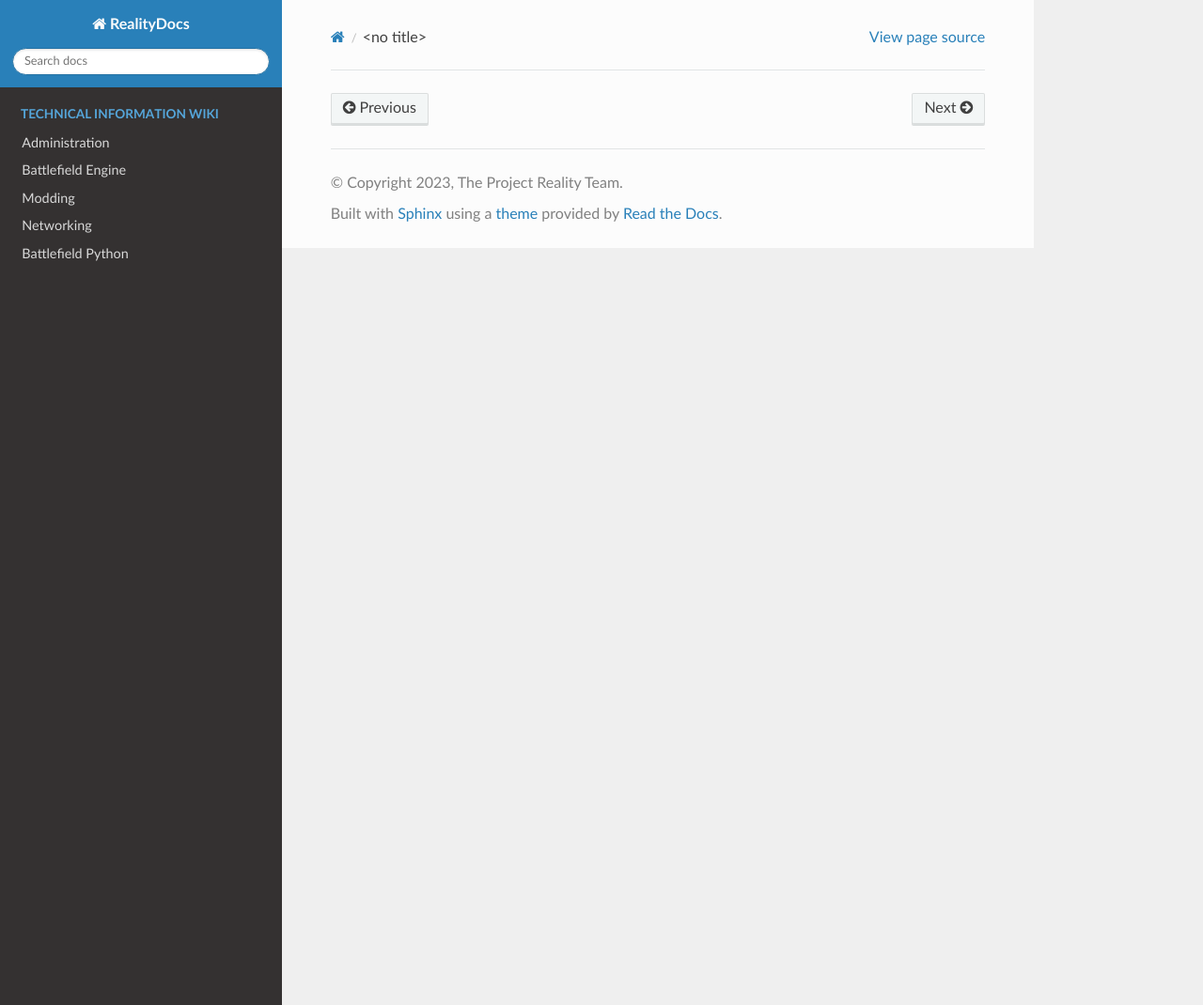
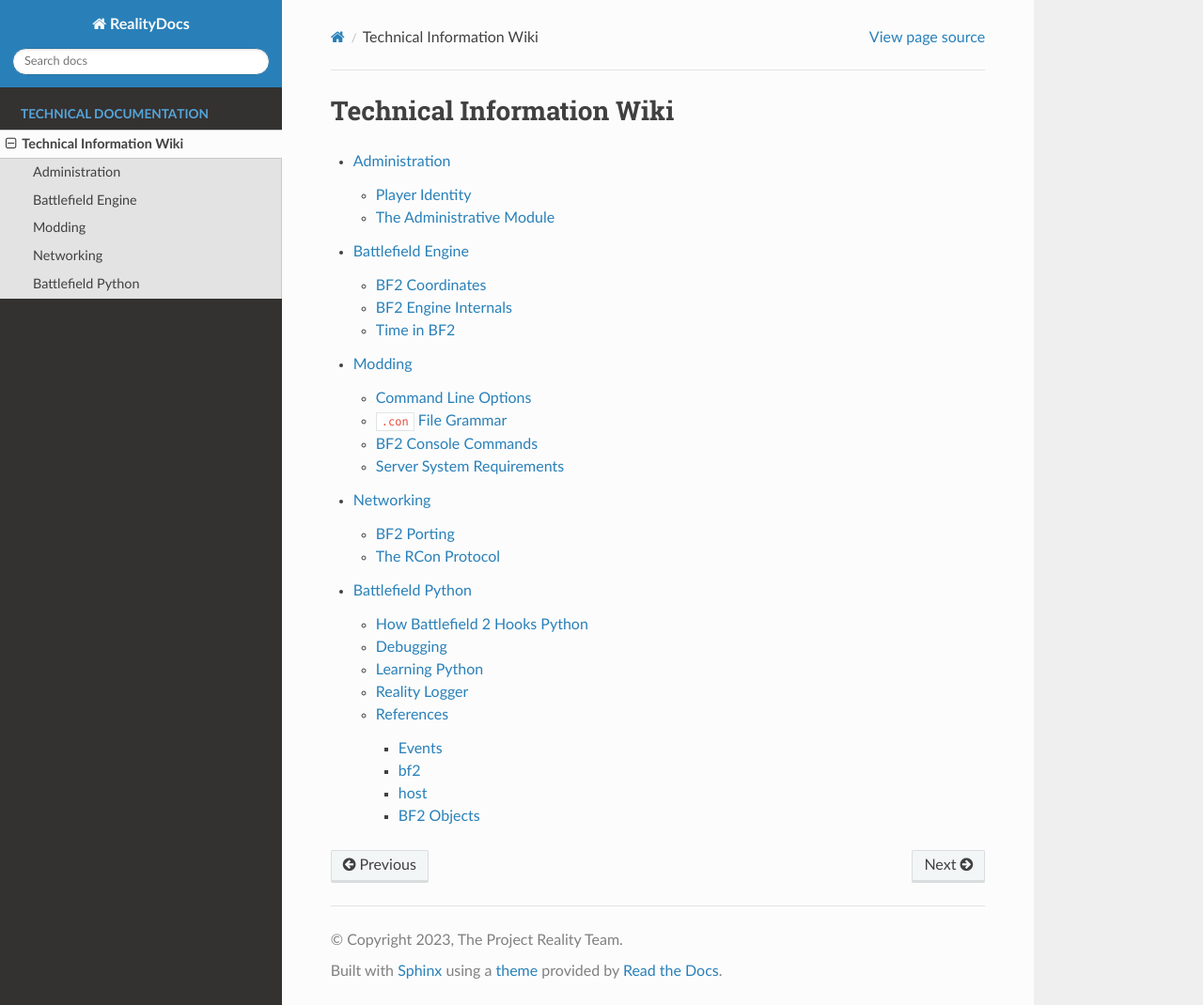
Before and after one commit to papadanku/RealityDocs, a Sphinx documentation site: the page built from docs/source/technical/index.rst, in a window 1280 px wide and 1070 px high. Shown: the whole window at 94% size. Built offline with Sphinx 7.4.7 and the Read the Docs theme 2.0.0, drawn with Linux system fonts in a browser that asks for light colours.

Commit message:
Title page changes

```diff
--- a/docs/source/index.rst
+++ b/docs/source/index.rst
@@ -3,7 +3,7 @@ Welcome to Project Reality's Official Documentation!
 ====================================================
 
 .. toctree::
-   :caption: Technical Information Wiki
+   :caption: Technical Documentation
    :glob:
 
    technical/index
--- a/docs/source/technical/index.rst
+++ b/docs/source/technical/index.rst
@@ -1,6 +1,9 @@
+
+Technical Information Wiki
+==========================
 
 .. toctree::
-   :hidden:
+   :titlesonly:
    :glob:
 
    */index
```
